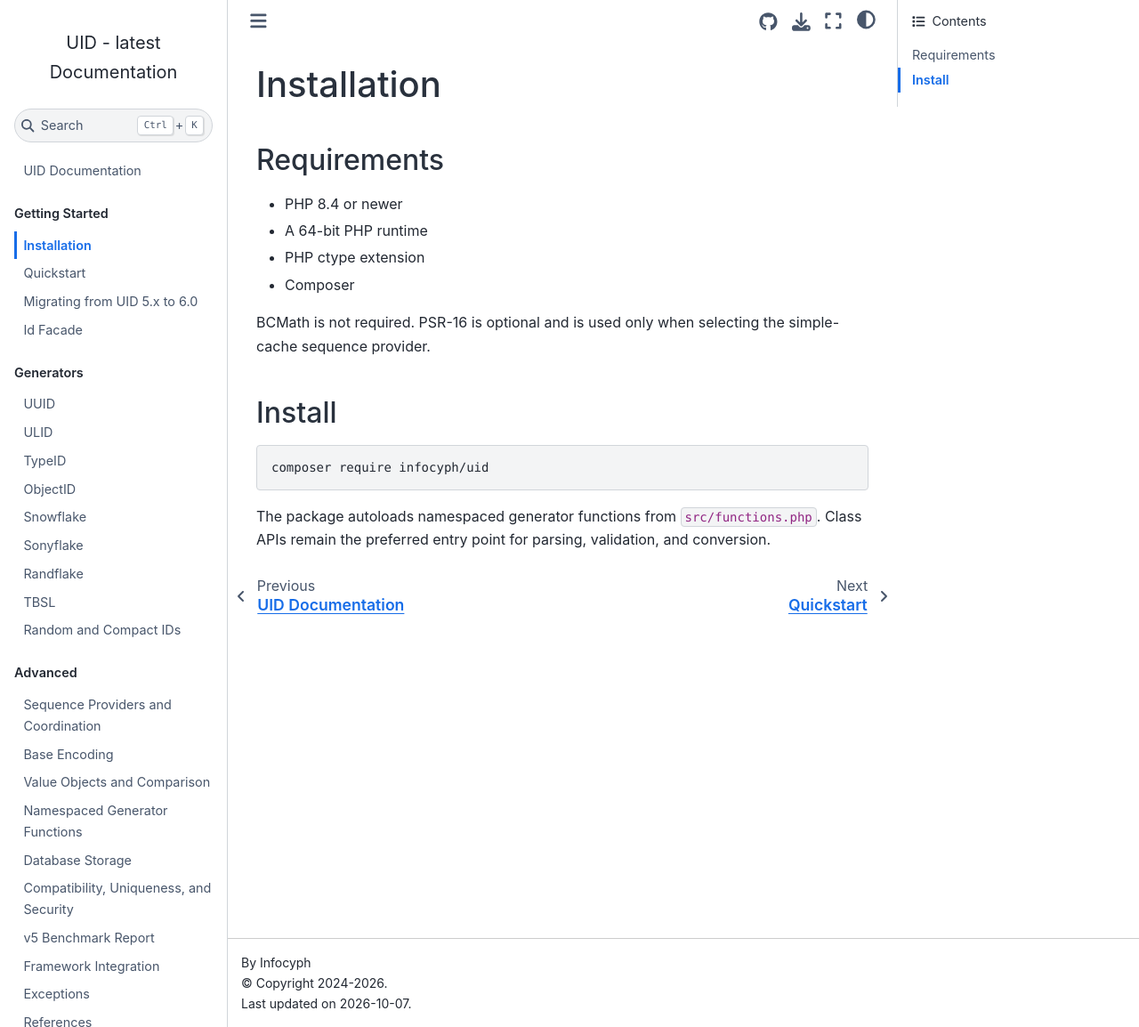
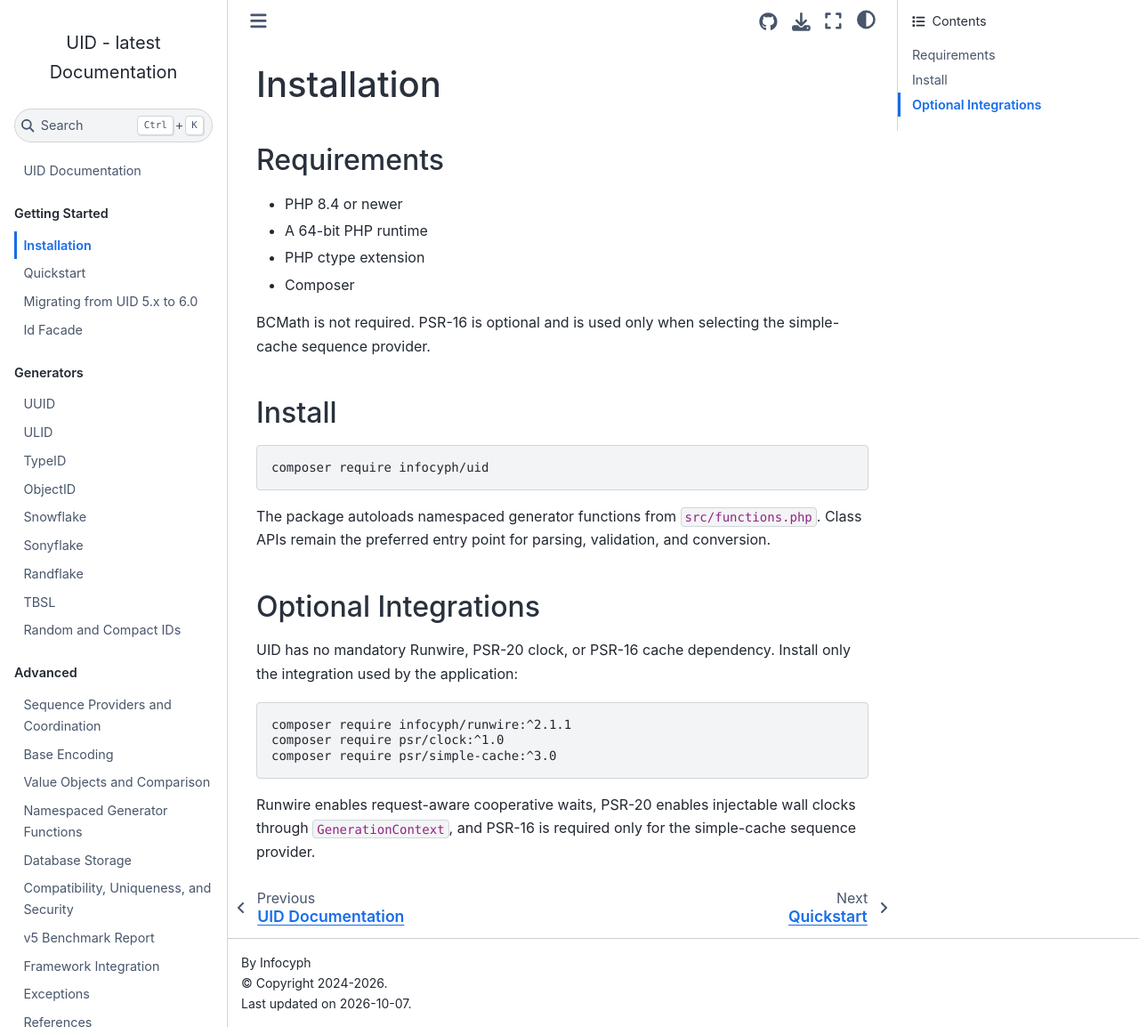
Before and after one commit to infocyph/UID, a Sphinx documentation site: the page built from docs/installation.rst, in a window 1280 px wide and 1154 px high. Shown: the whole window at 89% size. Built offline with Sphinx 7.4.7 and the Sphinx Book theme 1.1.4, drawn with Linux system fonts in a browser that asks for light colours.

Commit message:
docs(runtime): align optional integration requirements

```diff
--- a/docs/installation.rst
+++ b/docs/installation.rst
@@ -21,3 +21,19 @@
 
 The package autoloads namespaced generator functions from ``src/functions.php``.
 Class APIs remain the preferred entry point for parsing, validation, and conversion.
+
+Optional Integrations
+---------------------
+
+UID has no mandatory Runwire, PSR-20 clock, or PSR-16 cache dependency. Install
+only the integration used by the application:
+
+.. code-block:: bash
+
+   composer require infocyph/runwire:^2.1.1
+   composer require psr/clock:^1.0
+   composer require psr/simple-cache:^3.0
+
+Runwire enables request-aware cooperative waits, PSR-20 enables injectable wall
+clocks through ``GenerationContext``, and PSR-16 is required only for the
+simple-cache sequence provider.
```
